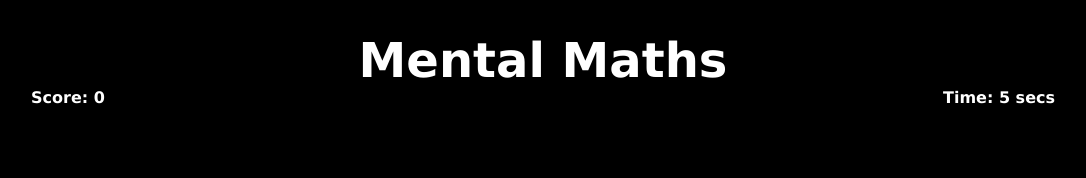
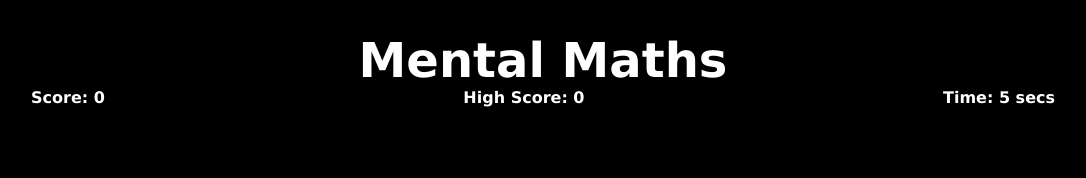
Before and after one commit to dr-la-victoire/mental-maths, a React (Create React App) app: page / in a window 1280 px wide. Shown: the top 178 px of the page, without its empty margins (97-1183 px from the left). Built offline with nearby package versions, Linux system fonts and the light colour scheme.

Commit message:
feature: added the high score. used localStorage to save it

```diff
--- a/src/Game.js
+++ b/src/Game.js
@@ -74,11 +74,18 @@ function Game() {
 	const [score, setScore] = useState(0);
 	const [gameOver, setGameOver] = useState(false);
 	const [time, setTime] = useState(difficulty[initialDifficulty].timeLimit);
+	const [highScore, setHighScore] = useState(() => {
+		const storedHighScore = localStorage.getItem("highScore");
+		return storedHighScore ? parseInt(storedHighScore) : 0;
+	});
 
 	// handling the useEffect for the countdown timer
 	useEffect(() => {
 		if (gameOver) {
-			return;
+			if (score > highScore) {
+				setHighScore(score);
+				localStorage.setItem("highScore", score.toString());
+			}
 		}
 
 		if (time === 0) {
@@ -91,7 +98,7 @@ function Game() {
 		}, 1000);
 
 		return () => clearTimeout(timer);
-	}, [time, gameOver]);
+	}, [time, gameOver, score, highScore]);
 
 	// handling the submit
 	const handleSubmit = (e) => {
@@ -137,6 +144,7 @@ function Game() {
 			</div>
 			<div className="game-stuff">
 				<h4>Score: {score}</h4>
+				<h4>High Score: {highScore}</h4>
 				<h4>Time: {time} secs</h4>
 			</div>
 			<div className="questions">
```
